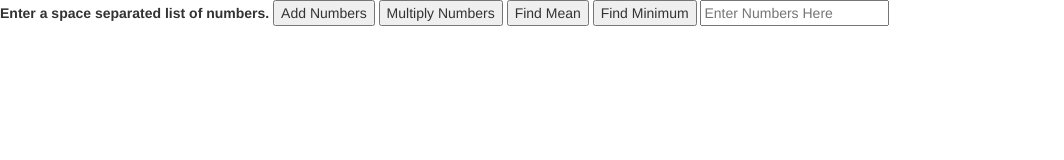
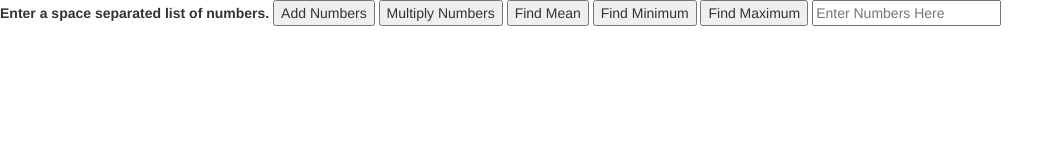
Before and after one commit to shwetachari/simple-calculator, a plain HTML site: page index.html in a window 1280 px wide. Shown: the whole page, without its empty margins (0-1064 px from the left). Drawn offline with nearby package versions, Linux system fonts and the light colour scheme.

Commit message:
added find maximum button

```diff
--- a/index.html
+++ b/index.html
@@ -17,6 +17,7 @@
 	<button id="multiply">Multiply Numbers</button>
 	<button id="mean">Find Mean</button>
 	<button id="min">Find Minimum</button>
+	<button id="max">Find Maximum</button>
 	<input type="text" id="numberInput" placeholder="Enter Numbers Here"/>
 	<div id="result"></div>
 
```
